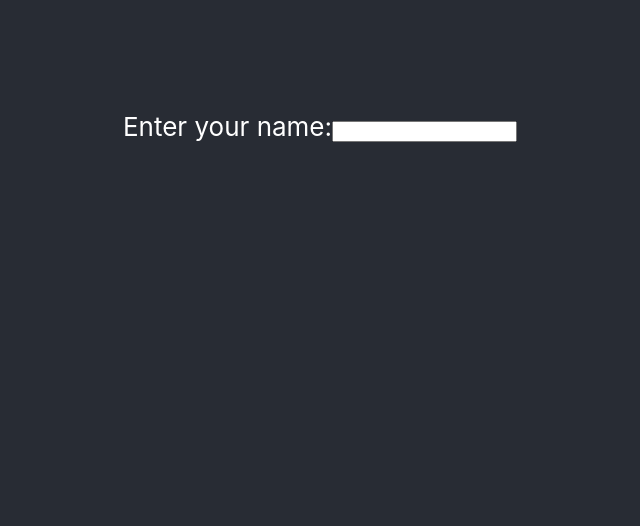
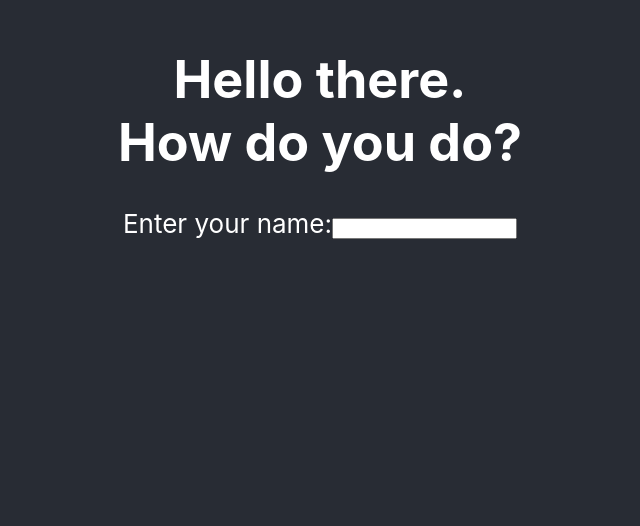
Before and after one commit to JackWeidman/library-app-react, a React (Create React App) app: page / in a window 1280 px wide. Shown: the part 274-800 px from the top of the page, without its empty margins (320-960 px from the left). Built offline with nearby package versions, Linux system fonts and the light colour scheme.

Commit message:
second react commit, just learning the ropes

```diff
--- a/src/App.css
+++ b/src/App.css
@@ -22,6 +22,10 @@
   justify-content: center;
   font-size: calc(10px + 2vmin);
   color: white;
+
+}
+.App-header h1{
+  animation: App-logo-spin 5s;
 }
 
 .App-link {
--- a/src/App.js
+++ b/src/App.js
@@ -1,15 +1,36 @@
-import logo from './logo.svg';
+
 import './App.css';
+
+function MyForm() {
+  return (
+    <form>
+      <label>Enter your name:</label>
+      <input type="text"></input>
+    </form>
+  );
+}
+
+const products = [
+  { label: 'Item 1', id: 1 },
+  { label: 'Item 2', id: 2 },
+  { label: 'Item 3', id: 3 },
+];
+
 
 function App() {
   return (
     <div className="App">
       <header className="App-header">
-        <form>
-          <label>Enter your name:</label>
-          <input type='text'></input>
-        </form>
+        <h1>
+          Hello there.
+          <br />
+          How do you do?
+        </h1>
+        <MyForm />
       </header>
+      <div className="App-header">
+        <h1>This is a new div</h1>
+      </div>
     </div>
   );
 }
```
